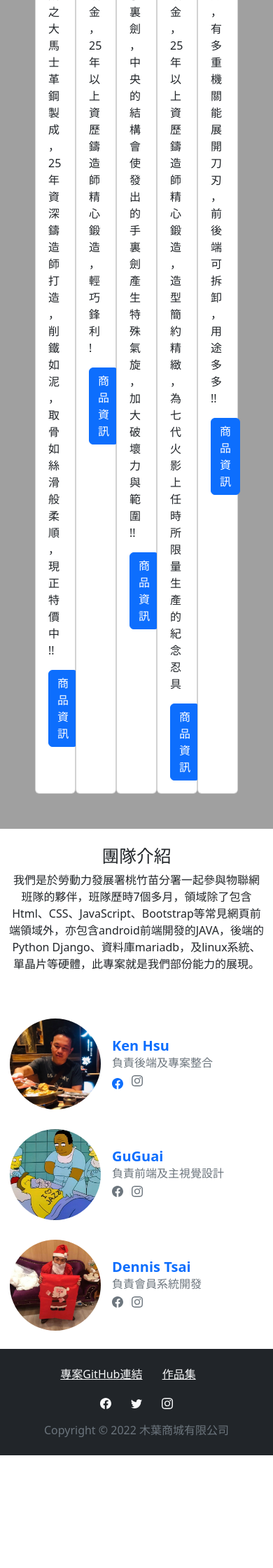
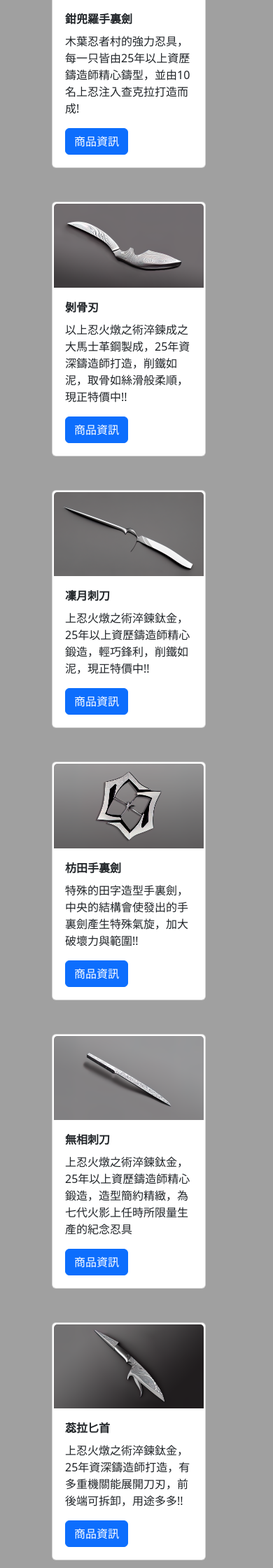
Before and after one commit to MiruOrange/oneMarket, a Django app: page / in a window 390 px wide. Shown: the part 2180-4420 px from the top of the page at 70% size. Before the commit the page ends 4259 px from the top, so only its background shows below. Run offline with Django 4.2, Linux system fonts and the light colour scheme; data comes from the database, SQL or seed files in the repository.

Commit message:
添加index頁面RWD

```diff
--- a/templates/index.html
+++ b/templates/index.html
@@ -5,26 +5,18 @@
 {% endblock %}
 {% block content %}
 <style> /*  */
-    .container_card_1{
+    .container_card{
         display: flex;
         flex-direction: row;
         justify-content: space-between;
         padding-top: 50px;
         padding-left: 50px;
         padding-right: 50px;
-        padding-bottom: 25px;
-    }
-    .container_card_2{
-        display: flex;
-        flex-direction: row;
-        justify-content: space-between;
-        padding-top: 25px;
-        padding-left: 50px;
-        padding-right: 50px;
         padding-bottom: 50px;
     }
     .card{
         padding: 2px;
+        width: 220px;
     }
 </style>
 <div id="carouselExampleCaptions" class="carousel slide" data-bs-ride="false">
@@ -58,9 +50,10 @@
       <span class="visually-hidden">上一頁</span>
     </button>
 </div>
-
-<div class="container_card_1" style="background-color:#a0a0a0">
-    <div class="card" style="width: 250px">
+<div class="container_card" style="background-color:#a0a0a0">
+    <div class="row row-cols-1 row-cols-sm-2 row-cols-md-3 row-cols-lg-4 row-cols-xl-5 g-5 mx-auto">
+        <div class="col">
+            <div class="card">
                 <img src="/static/images/products/eye1.png" class="card-img-top">
                 <div class="card-body">
                     <div class="card-title" style="font-weight: bold;">萬花筒寫輪眼</div>
@@ -68,7 +61,9 @@
                     <a href="#" class="btn btn-primary">商品資訊</a> <!-- card-link -->
                 </div>
             </div>
-    <div class="card" style="width: 250px">
+        </div>
+        <div class="col">
+            <div class="card">
                 <img src="/static/images/products/Forehead2.png" class="card-img-top">
                 <div class="card-body">
                     <div class="card-title" style="font-weight: bold;">木葉忍者護額</div>
@@ -76,7 +71,9 @@
                     <a href="#" class="btn btn-primary">商品資訊</a> <!-- card-link -->
                 </div>
             </div>
-    <div class="card" style="width: 250px">
+        </div>
+        <div class="col">
+            <div class="card">
                 <img src="/static/images/products/kunai_1.png" class="card-img-top">
                 <div class="card-body">
                     <div class="card-title" style="font-weight: bold;">苦無+起爆符</div>
@@ -84,7 +81,9 @@
                     <a href="#" class="btn btn-primary">商品資訊</a> <!-- card-link -->
                 </div>
             </div>
-    <div class="card" style="width: 250px">
+        </div>
+        <div class="col">
+            <div class="card">
                 <img src="/static/images/products/MilitaryRationsPill_1.png" class="card-img-top">
                 <div class="card-body">
                     <div class="card-title" style="font-weight: bold;">軍糧丸</div>
@@ -92,7 +91,9 @@
                     <a href="#" class="btn btn-primary">商品資訊</a> <!-- card-link -->
                 </div>
             </div>
-    <div class="card" style="width: 250px">
+        </div>
+        <div class="col">
+            <div class="card">
                 <img src="/static/images/products/Shuriken_1.png" class="card-img-top">
                 <div class="card-body">
                     <div class="card-title" style="font-weight: bold;">鉗兜羅手裏劍</div>
@@ -101,8 +102,8 @@
                 </div>
             </div>
         </div>
-<div class="container_card_2" style="background-color:#a0a0a0">
-    <div class="card" style="width: 250px">
+        <div class="col">
+            <div class="card">
                 <img src="/static/images/products/dagger_1.png" class="card-img-top">
                 <div class="card-body">
                     <div class="card-title" style="font-weight: bold;">剝骨刃</div>
@@ -110,15 +111,19 @@
                     <a href="#" class="btn btn-primary">商品資訊</a> <!-- card-link -->
                 </div>
             </div>
-    <div class="card" style="width: 250px">
+        </div>
+        <div class="col">
+            <div class="card">
                 <img src="/static/images/products/bayonet_1.png" class="card-img-top">
                 <div class="card-body">
                     <div class="card-title" style="font-weight: bold;">凜月刺刀</div>
-            <p class="card-text">上忍火燉之術淬鍊鈦金，25年以上資歷鑄造師精心鍛造，輕巧鋒利!</p>
+                    <p class="card-text">上忍火燉之術淬鍊鈦金，25年以上資歷鑄造師精心鍛造，輕巧鋒利，削鐵如泥，現正特價中!!</p>
                     <a href="#" class="btn btn-primary">商品資訊</a> <!-- card-link -->
                 </div>
             </div>
-    <div class="card" style="width: 250px">
+        </div>
+        <div class="col">
+            <div class="card">
                 <img src="/static/images/products/Shuriken_2.png" class="card-img-top">
                 <div class="card-body">
                     <div class="card-title" style="font-weight: bold;">枋田手裏劍</div>
@@ -126,7 +131,9 @@
                     <a href="#" class="btn btn-primary">商品資訊</a> <!-- card-link -->
                 </div>
             </div>
-    <div class="card" style="width: 250px">
+        </div>
+        <div class="col">
+            <div class="card">
                 <img src="/static/images/products/bayonet_2.png" class="card-img-top">
                 <div class="card-body">
                     <div class="card-title" style="font-weight: bold;">無相刺刀</div>
@@ -134,12 +141,16 @@
                     <a href="#" class="btn btn-primary">商品資訊</a> <!-- card-link -->
                 </div>
             </div>
-    <div class="card" style="width: 250px">
+        </div>
+        <div class="col">
+            <div class="card col-12 col-md-6 col-xl-3">
                 <img src="/static/images/products/dagger_2.png" class="card-img-top">
                 <div class="card-body">
                     <div class="card-title" style="font-weight: bold;">蕊拉匕首</div>
-            <p class="card-text">25年資深鑄造師打造，有多重機關能展開刀刃，前後端可拆卸，用途多多!!</p>
+                    <p class="card-text">上忍火燉之術淬鍊鈦金，25年資深鑄造師打造，有多重機關能展開刀刃，前後端可拆卸，用途多多!!</p>
                     <a href="#" class="btn btn-primary">商品資訊</a> <!-- card-link -->
+                </div>
+            </div>
         </div>
     </div>
 </div>
```
Lines whose indentation alone changed are shown as unchanged.
